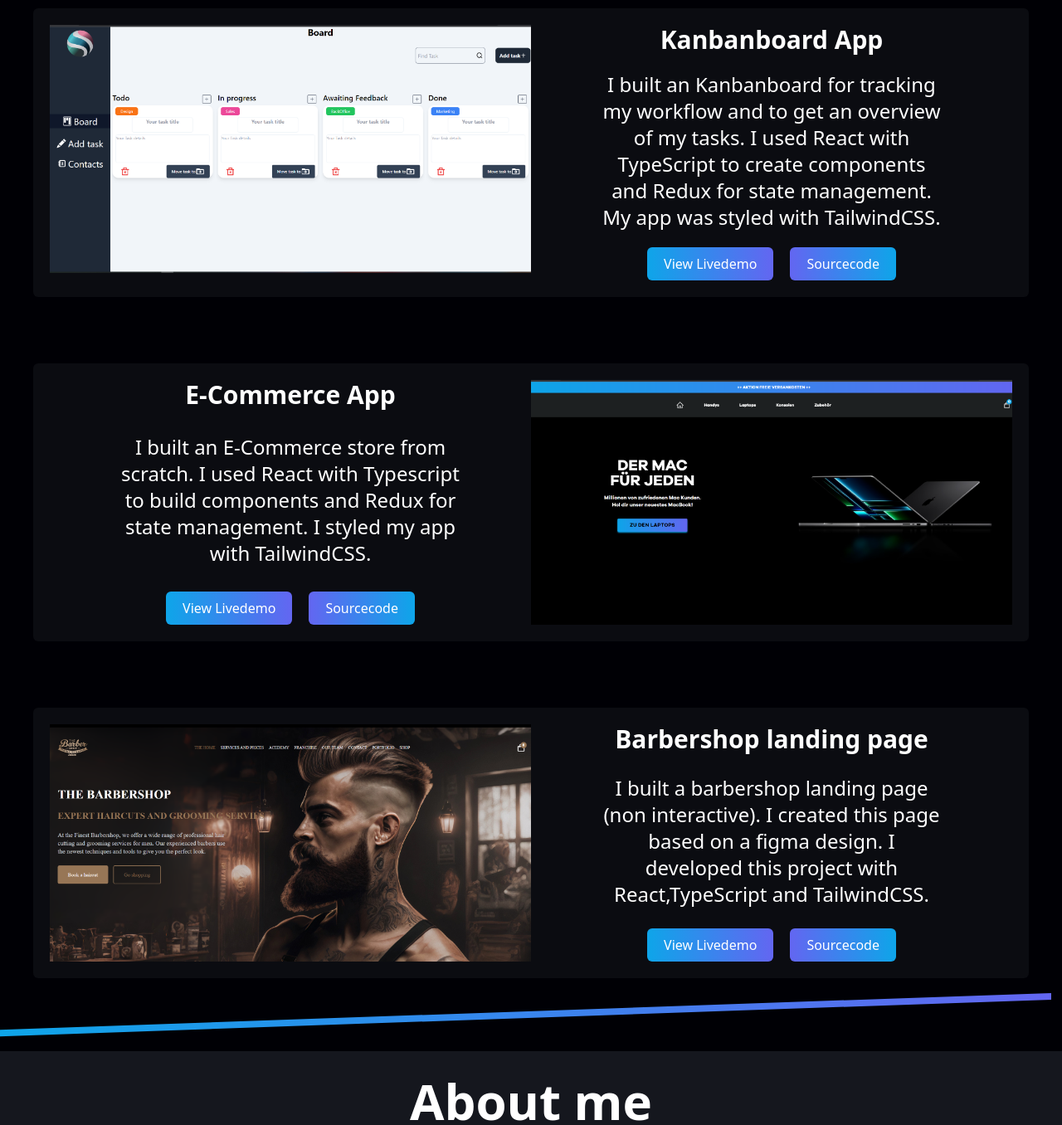
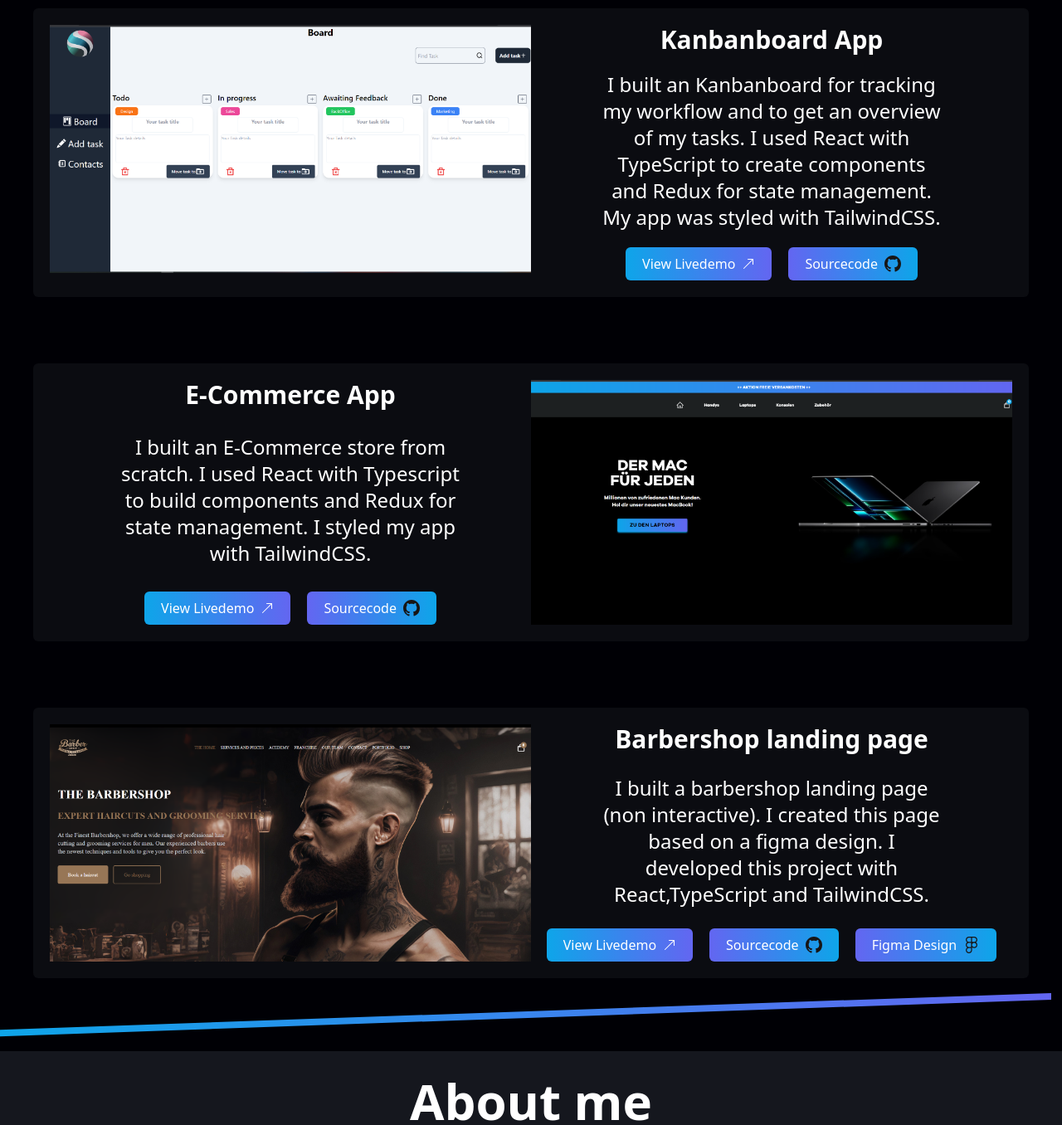
Before and after one commit to danielgen01/Portfolio-Daniel-G, a React (Vite) app: page / in a window 1280 px wide. Shown: the part 1328-2684 px from the top of the page at 83% size. Built offline with nearby package versions, Linux system fonts and the light colour scheme.

Commit message:
added icons in buttons

```diff
--- a/src/components/project-1.tsx
+++ b/src/components/project-1.tsx
@@ -1,5 +1,7 @@
 import React from "react"
 import Kanbanscreen from "../assets/images/Kanbanscreen.png"
+import { BsGithub } from "react-icons/bs"
+import { BsArrowUpRight } from "react-icons/bs"
 
 export function Project1() {
   return (
@@ -25,11 +27,15 @@ export function Project1() {
           Redux for state management. My app was styled with TailwindCSS.
         </h2>
         <div className="buttons flex gap-5">
-          <button className="bg-gradient-to-r from-sky-500 to-indigo-500 px-5 py-2 rounded-md font-medium hover:opacity-75">
+          <button className="bg-gradient-to-r from-sky-500 to-indigo-500 px-5 py-2 rounded-md font-medium hover:opacity-75 flex items-center gap-2">
             View Livedemo
+            <BsArrowUpRight/>
           </button>
-          <a href="https://github.com/danielgen01/KanbanBoardClean" className="bg-gradient-to-r from-indigo-500 to-sky-500 px-5 py-2 rounded-md font-medium hover:opacity-75" target={"_blank"}>
+          <a href="https://github.com/danielgen01/KanbanBoardClean" className="bg-gradient-to-r from-indigo-500 to-sky-500
+           px-5 py-2 rounded-md font-medium hover:opacity-75 flex items-center gap-2" target={"_blank"}>
             Sourcecode
+            <BsGithub className="h-[20px] w-fit text-[#171515]" />
+
           </a>
         </div>
       </div>
--- a/src/components/project-2.tsx
+++ b/src/components/project-2.tsx
@@ -1,32 +1,48 @@
 import React from "react"
 import Ecommercescreen from "../assets/images/E-Commerce Screen.png"
+import { BsGithub } from "react-icons/bs"
+import { BsArrowUpRight } from "react-icons/bs"
 
 export function Project2() {
   return (
-    <div className="grid-layout grid grid-cols-1 lg:grid-cols-2 mx-10 mt-10 bg-gray-500/10 rounded-md p-5"
-    data-aos="fade-right"
+    <div
+      className="grid-layout grid grid-cols-1 lg:grid-cols-2 mx-10 mt-10 bg-gray-500/10 rounded-md p-5"
+      data-aos="fade-right"
       data-aos-offset="200"
       data-aos-delay="50"
       data-aos-duration="500"
       data-aos-easing="ease-in-out"
       data-aos-mirror="true"
       data-aos-once="true"
-      data-aos-anchor-placement="top-center">
+      data-aos-anchor-placement="top-center"
+    >
       <div className="grid-item-image-container lg:order-2">
         <img src={Ecommercescreen} alt="E-Commerce-Screenshot" />
       </div>
       <div className="project-description text-white flex flex-col items-center gap-5 justify-between">
         <h1 className="font-semibold text-3xl">E-Commerce App</h1>
         <h2 className="text-2xl text-center lg:mx-20">
-          I built an E-Commerce store from scratch. I used React with Typescript to build components and Redux for state management.
-           I styled my app with TailwindCSS.
+          I built an E-Commerce store from scratch. I used React with Typescript
+          to build components and Redux for state management. I styled my app
+          with TailwindCSS.
         </h2>
         <div className="buttons flex gap-5">
-          <a href="https://react-redux-neu.netlify.app" target={"_blank"} className="bg-gradient-to-r from-sky-500 to-indigo-500 px-5 py-2 rounded-md font-medium hover:opacity-75">
+          <a
+            href="https://react-redux-neu.netlify.app"
+            target={"_blank"}
+            className="bg-gradient-to-r from-sky-500 to-indigo-500 px-5 py-2 rounded-md font-medium hover:opacity-75 flex items-center gap-2"
+          >
             View Livedemo
+            <BsArrowUpRight/>
+
           </a>
-          <a href="https://github.com/danielgen01/E-Commerce-with-React-Redux" className="bg-gradient-to-r from-indigo-500 to-sky-500 px-5 py-2 rounded-md font-medium hover:opacity-75" target={"_blank"}>
+          <a
+            href="https://github.com/danielgen01/E-Commerce-with-React-Redux"
+            className="bg-gradient-to-r from-indigo-500 to-sky-500 px-5 py-2 rounded-md font-medium hover:opacity-75 flex items-center gap-2"
+            target={"_blank"}
+          >
             Sourcecode
+            <BsGithub className="h-[20px] w-fit text-[#171515]" />
           </a>
         </div>
       </div>
--- a/src/components/project-3.tsx
+++ b/src/components/project-3.tsx
@@ -1,5 +1,8 @@
 import React from "react"
 import barberscreem from "../assets/images/Barbershop_screen.png"
+import { BsGithub } from "react-icons/bs"
+import { BsArrowUpRight } from "react-icons/bs"
+import {FaFigma} from "react-icons/fa"
 
 export function Project3() {
   return (
@@ -12,22 +15,42 @@ export function Project3() {
       data-aos-easing="ease-in-out"
       data-aos-mirror="true"
       data-aos-once="true"
-      data-aos-anchor-placement="top-center">
+      data-aos-anchor-placement="top-center"
+    >
       <div className="grid-item-image-container">
         <img src={barberscreem} alt="barberscreen" />
       </div>
       <div className="project-description text-white flex flex-col items-center gap-5 justify-between">
         <h1 className="font-semibold text-3xl">Barbershop landing page</h1>
         <h2 className="text-2xl text-center lg:mx-20">
-          I built a barbershop landing page (non interactive). I created this page based on a figma design.
-          I developed this project with React,TypeScript and TailwindCSS.
+          I built a barbershop landing page (non interactive). I created this
+          page based on a figma design. I developed this project with
+          React,TypeScript and TailwindCSS.
         </h2>
         <div className="buttons flex gap-5">
-          <a href="https://barbershoplandingpagebydaniel.netlify.app/" target={"_blank"} className="bg-gradient-to-r from-sky-500 to-indigo-500 px-5 py-2 rounded-md font-medium hover:opacity-75">
+          <a
+            href="https://barbershoplandingpagebydaniel.netlify.app/"
+            target={"_blank"}
+            className="bg-gradient-to-r from-sky-500 to-indigo-500 px-5 py-2 rounded-md font-medium hover:opacity-75 flex items-center gap-2"
+          >
             View Livedemo
+            <BsArrowUpRight />
           </a>
-          <a href="https://github.com/danielgen01/Barbershop_landing_page" className="bg-gradient-to-r from-indigo-500 to-sky-500 px-5 py-2 rounded-md font-medium hover:opacity-75" target={"_blank"}>
+          <a
+            href="https://github.com/danielgen01/Barbershop_landing_page"
+            className="bg-gradient-to-r from-indigo-500 to-sky-500 px-5 py-2 rounded-md font-medium hover:opacity-75 flex items-center gap-2"
+            target={"_blank"}
+          >
             Sourcecode
+            <BsGithub className="h-[20px] w-fit text-[#171515]" />
+          </a>
+          <a
+            href="https://www.figma.com/community/file/1198056259246028851/Barbershop-Screen-UI"
+            className="bg-gradient-to-r from-indigo-500 to-sky-500 px-5 py-2 rounded-md font-medium hover:opacity-75 flex items-center gap-2"
+            target={"_blank"}
+          >
+            Figma Design
+            <FaFigma className="h-[20px] w-fit text-[#171515]" />
           </a>
         </div>
       </div>
```
